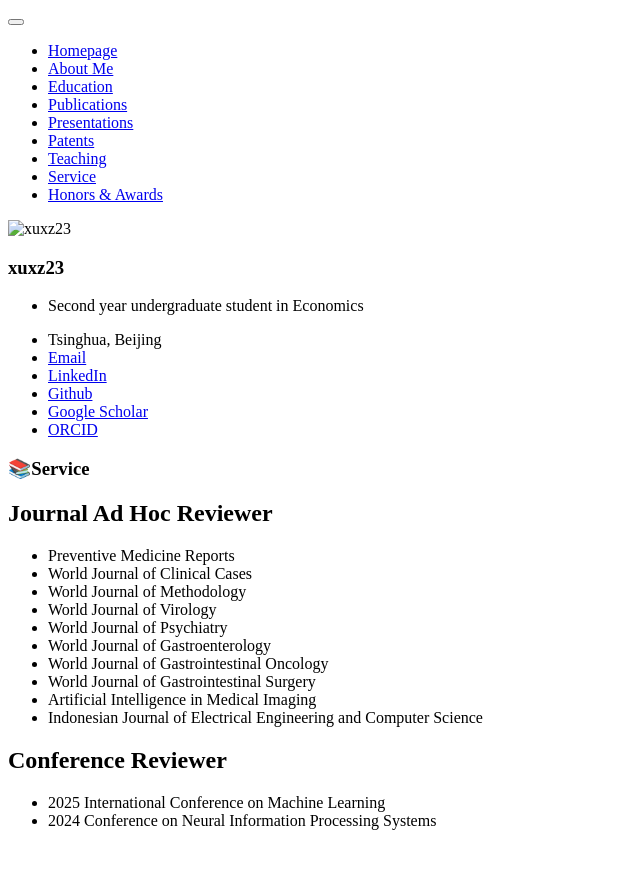
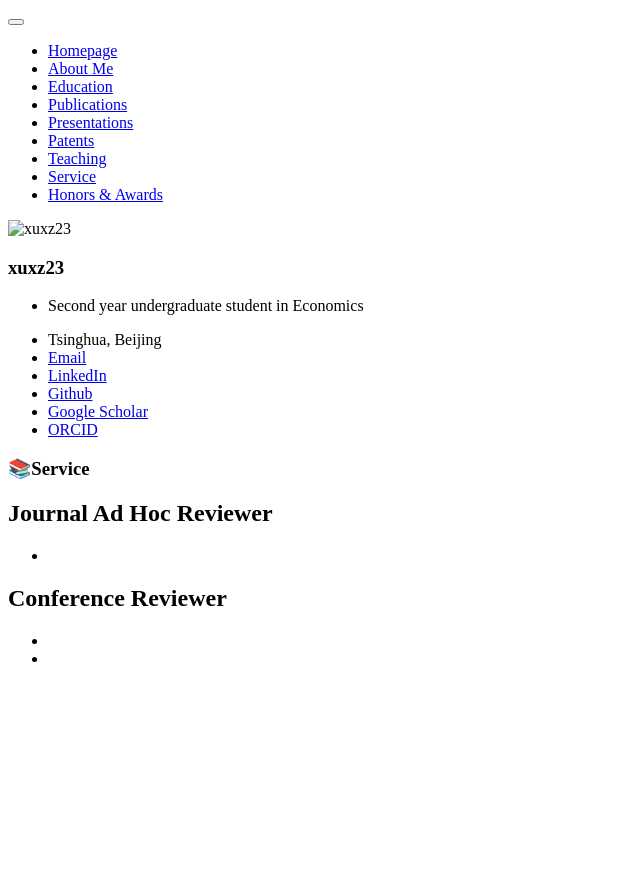
Before and after one commit to xuxz23/xuxz23.github.io, a Jekyll site: the page built from _pages/includes/service.md, in a window 1280 px wide. Shown: the top 869 px of the page, without its empty margins (0-640 px from the left). Built offline with Jekyll 4.4.1, drawn with Linux system fonts in a browser that asks for light colours; our own code applies the rules of GitHub Pages for plain Markdown files.

Commit message:
sercvice

```diff
--- a/_pages/includes/service.md
+++ b/_pages/includes/service.md
@@ -1,17 +1,8 @@
 # 📚Service
 
 ## Journal Ad Hoc Reviewer
-- Preventive Medicine Reports
-- World Journal of Clinical Cases
-- World Journal of Methodology
-- World Journal of Virology
-- World Journal of Psychiatry
-- World Journal of Gastroenterology
-- World Journal of Gastrointestinal Oncology
-- World Journal of Gastrointestinal Surgery
-- Artificial Intelligence in Medical Imaging
-- Indonesian Journal of Electrical Engineering and Computer Science
+-
 
 ## Conference Reviewer
-- 2025 International Conference on Machine Learning
-- 2024 Conference on Neural Information Processing Systems
+-
+-
```
